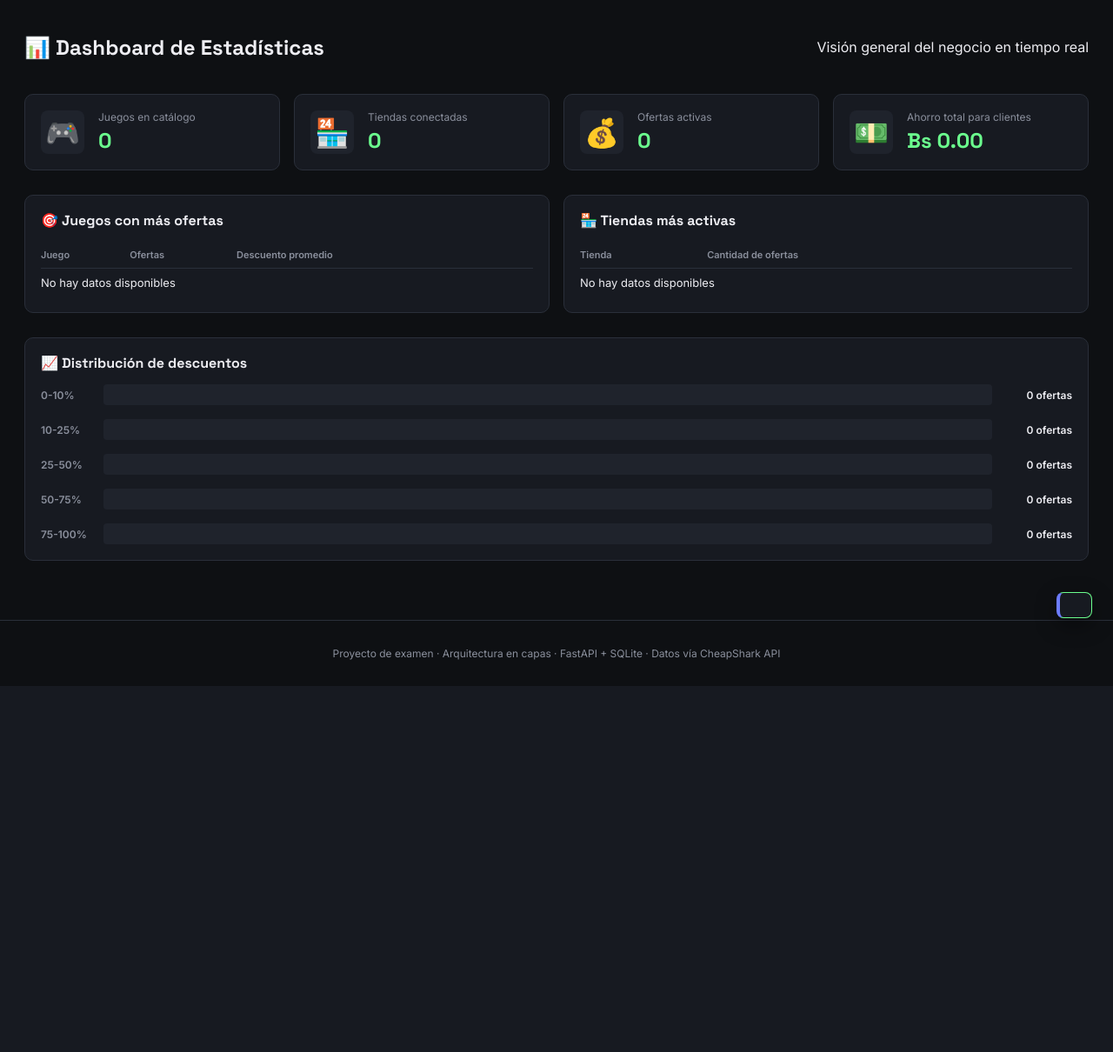
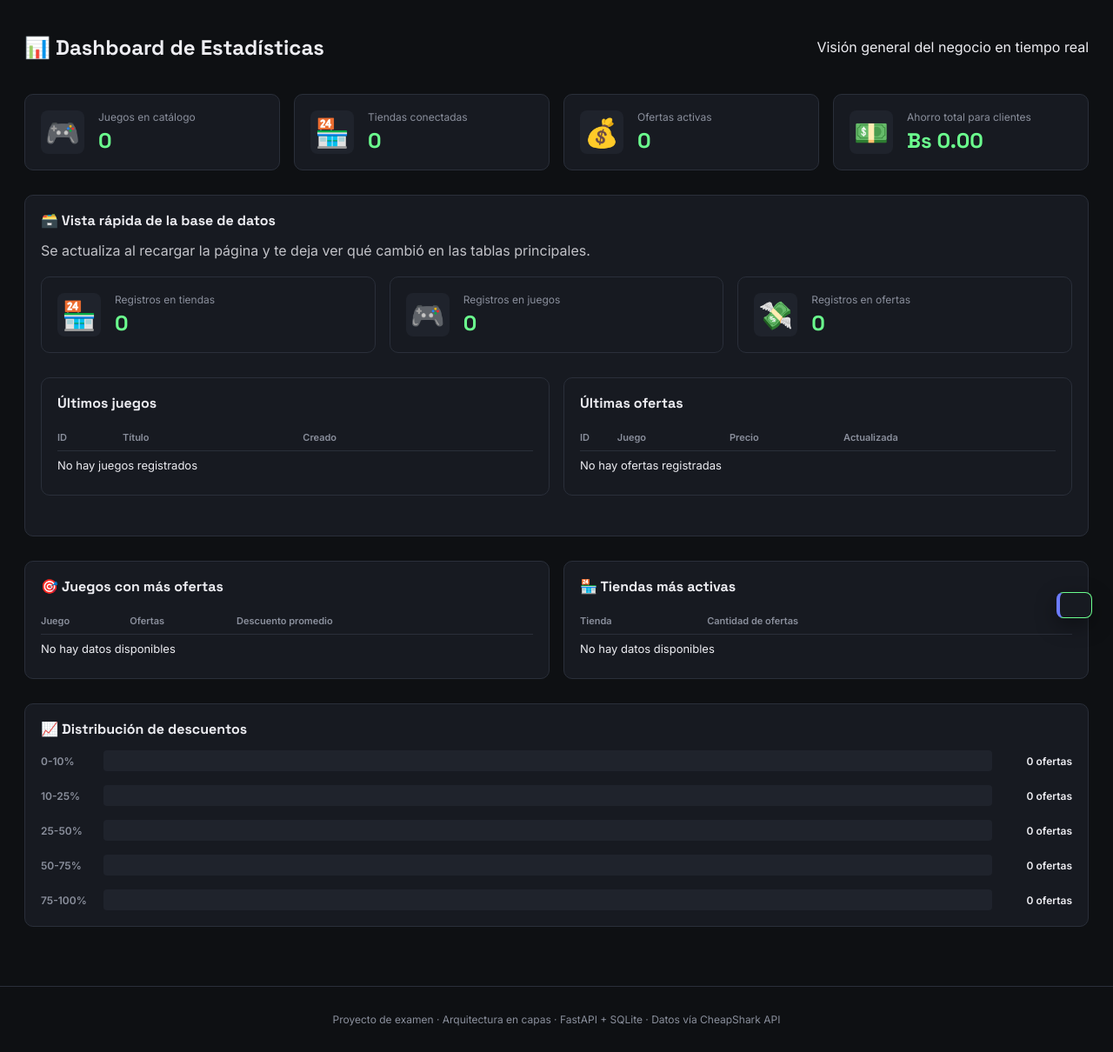
Before and after one commit to SEBAS0709/sebastore, a FastAPI app: page /admin/dashboard in a window 1280 px wide. Shown: the part 65-1275 px from the top of the page at 87% size. Before the commit the page ends 854 px from the top, so only its background shows below. Run offline with FastAPI, Linux system fonts and the light colour scheme.

Commit message:
Add database snapshot to admin dashboard

```diff
--- a/app/routers/dashboard_api.py
+++ b/app/routers/dashboard_api.py
@@ -40,6 +40,7 @@ def dashboard(request: Request, db: Session = Depends(get_db)):
     juegos_populares = stats_service.obtener_juegos_mas_vendidos(limite=8)
     tiendas_populares = stats_service.obtener_tiendas_mas_ofertas(limite=6)
     distribucion_descuentos = stats_service.obtener_distribucion_descuentos()
+    vista_base_datos = stats_service.obtener_vista_base_datos(limite=5)
 
     return templates.TemplateResponse(
         "dashboard.html",
@@ -49,6 +50,7 @@ def dashboard(request: Request, db: Session = Depends(get_db)):
             "juegos_populares": juegos_populares,
             "tiendas_populares": tiendas_populares,
             "distribucion_descuentos": distribucion_descuentos,
+            "vista_base_datos": vista_base_datos,
             "usuario_actual": usuario_actual,
         },
     )
--- a/app/templates/dashboard.html
+++ b/app/templates/dashboard.html
@@ -38,6 +38,96 @@
     <div class="metric-content">
       <p class="metric-label">Ahorro total para clientes</p>
       <p class="metric-value">Bs {{ "%.2f"|format(metricas.ahorro_total) }}</p>
+    </div>
+  </div>
+</div>
+
+<!-- Vista rápida de la base de datos -->
+<div class="chart-card full-width">
+  <h3>🗃️ Vista rápida de la base de datos</h3>
+  <p style="margin-top: 0; opacity: 0.8;">Se actualiza al recargar la página y te deja ver qué cambió en las tablas principales.</p>
+
+  <div class="metrics-grid" style="margin-top: 20px;">
+    <div class="metric-card">
+      <div class="metric-icon">🏪</div>
+      <div class="metric-content">
+        <p class="metric-label">Registros en tiendas</p>
+        <p class="metric-value">{{ vista_base_datos.resumen_tablas.tiendas }}</p>
+      </div>
+    </div>
+    <div class="metric-card">
+      <div class="metric-icon">🎮</div>
+      <div class="metric-content">
+        <p class="metric-label">Registros en juegos</p>
+        <p class="metric-value">{{ vista_base_datos.resumen_tablas.juegos }}</p>
+      </div>
+    </div>
+    <div class="metric-card">
+      <div class="metric-icon">💸</div>
+      <div class="metric-content">
+        <p class="metric-label">Registros en ofertas</p>
+        <p class="metric-value">{{ vista_base_datos.resumen_tablas.ofertas }}</p>
+      </div>
+    </div>
+  </div>
+
+  <div class="charts-container" style="margin-top: 20px;">
+    <div class="chart-card">
+      <h3>Últimos juegos</h3>
+      <div class="chart-table">
+        <table>
+          <thead>
+            <tr>
+              <th>ID</th>
+              <th>Título</th>
+              <th>Creado</th>
+            </tr>
+          </thead>
+          <tbody>
+            {% for juego in vista_base_datos.juegos_recientes %}
+            <tr>
+              <td>{{ juego.id }}</td>
+              <td>{{ juego.titulo }}</td>
+              <td>{{ juego.creado_en.strftime('%d/%m/%Y %H:%M') if juego.creado_en else '-' }}</td>
+            </tr>
+            {% else %}
+            <tr>
+              <td colspan="3">No hay juegos registrados</td>
+            </tr>
+            {% endfor %}
+          </tbody>
+        </table>
+      </div>
+    </div>
+
+    <div class="chart-card">
+      <h3>Últimas ofertas</h3>
+      <div class="chart-table">
+        <table>
+          <thead>
+            <tr>
+              <th>ID</th>
+              <th>Juego</th>
+              <th>Precio</th>
+              <th>Actualizada</th>
+            </tr>
+          </thead>
+          <tbody>
+            {% for oferta in vista_base_datos.ofertas_recientes %}
+            <tr>
+              <td>{{ oferta.id }}</td>
+              <td>{{ oferta.juego.titulo if oferta.juego else '-' }}</td>
+              <td>Bs {{ "%.2f"|format(oferta.precio_oferta) }}</td>
+              <td>{{ oferta.actualizada_en.strftime('%d/%m/%Y %H:%M') if oferta.actualizada_en else '-' }}</td>
+            </tr>
+            {% else %}
+            <tr>
+              <td colspan="4">No hay ofertas registradas</td>
+            </tr>
+            {% endfor %}
+          </tbody>
+        </table>
+      </div>
     </div>
   </div>
 </div>
```
Also changed, not shown: app/services/stats_service.py (+19 -0 lines).
